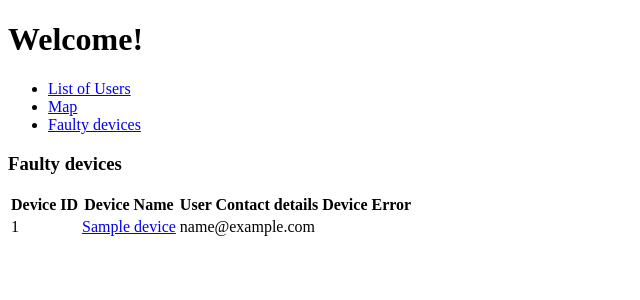
After one commit to uob-spe-1617-namenotfound/IOTPlatform, a Flask app: template website/templates/admin/faulty_devices.html in a window 1280 px wide. The commit adds this page. Shown: the top 300 px of the page, without its empty margins (0-640 px from the left). Run offline with Flask 2, Linux system fonts and the light colour scheme; the template is opened without the code that fills it: most values are stand-ins (such as "Sample title", 1, 10 or a date in 2020); some libraries are stand-ins or nearby versions.

Commit message:
Add faulty devices page

```diff
--- a/api/main.py
+++ b/api/main.py
@@ -186,7 +186,13 @@ def configure_thermostat(device_id):
         "error": None
     })
 
-
+@api.route('/devices/faulty')
+def faulty_devices():
+    faulty_devices = api.device_repository.get_faulty_devices()
+    return jsonify({
+        "devices": [x.get_device_attributes() for x in faulty_devices],
+        "error": None
+    })
 from admin import *
 
 
--- a/api/model.py
+++ b/api/model.py
@@ -133,6 +133,11 @@ class Device(object):
             return {"error": error, "timestamp": timestamp}
         return {"data": data, "timestamp": timestamp}
 
+    def is_faulty(self):
+        if "error" in self.last_read and self.last_read['error'] is not None:
+            return True
+        return False
+
 
 class Thermostat(Device):
     def __init__(self, attributes):
--- a/website/templates/admin_maps.html
+++ b/website/templates/admin/admin_maps.html
@@ -5,6 +5,7 @@
 <ul class="nav nav-pills">
         <li role="presentation"><a href="{{ url_for('.admin') }}">List of Users</a></li>
         <li role="presentation" class="active"><a href="#">Map</a></li>
+        <li role="presentation"><a href="{{ url_for('.admin_faulty_devices') }}">Faulty devices</a></li>
     </ul>
 
 <br>
--- /dev/null
+++ b/website/templates/admin/faulty_devices.html
@@ -0,0 +1,40 @@
+{% extends "base.html" %}
+{% block page_content %}
+    <h1>Welcome!</h1>
+
+    <ul class="nav nav-pills">
+        <li role="presentation"><a href="#">List of Users</a></li>
+        <li role="presentation"><a href="{{ url_for('.admin_map') }}">Map</a></li>
+        <li role="presentation" class="active"><a href="{{ url_for('.admin_faulty_devices') }}">Faulty devices</a></li>
+    </ul>
+
+
+   {% if devices %}
+        <h3>Faulty devices</h3>
+        <table class="table table-striped">
+            <tr>
+                <th>Device ID</th>
+                <th>Device Name</th>
+                <th>User Contact details</th>
+                <th>Device Error</th>
+            </tr>
+            {% for device in devices %}
+                <tr>
+                    <td>
+                        {{ device.device.device_id }}
+                    </td>
+                    <td>
+                        <a href="{{ url_for('.admin_index', user_id=device.user["user_id"]) }}">{{ device.device.name }}</a>
+                    </td>
+                    <td>
+                        {{ device.user["email_address"] }}
+                    </td>
+                    <td>
+                       {{ device.device.last_read.error }}
+                    </td>
+                </tr>
+            {% endfor %}
+        </table>
+    {% else %}
+    {% endif %}
+{% endblock %}
```
Also changed, not shown: api/repositories.py (+10 -0 lines), website/data_interface/__init__.py (+18 -1 lines), website/templates/admin/admin.html (renamed from website/templates/admin.html, +4 -3 lines), website/views/__init__.py (+1 -16 lines), website/views/admin.py (added, +30 -0 lines).
